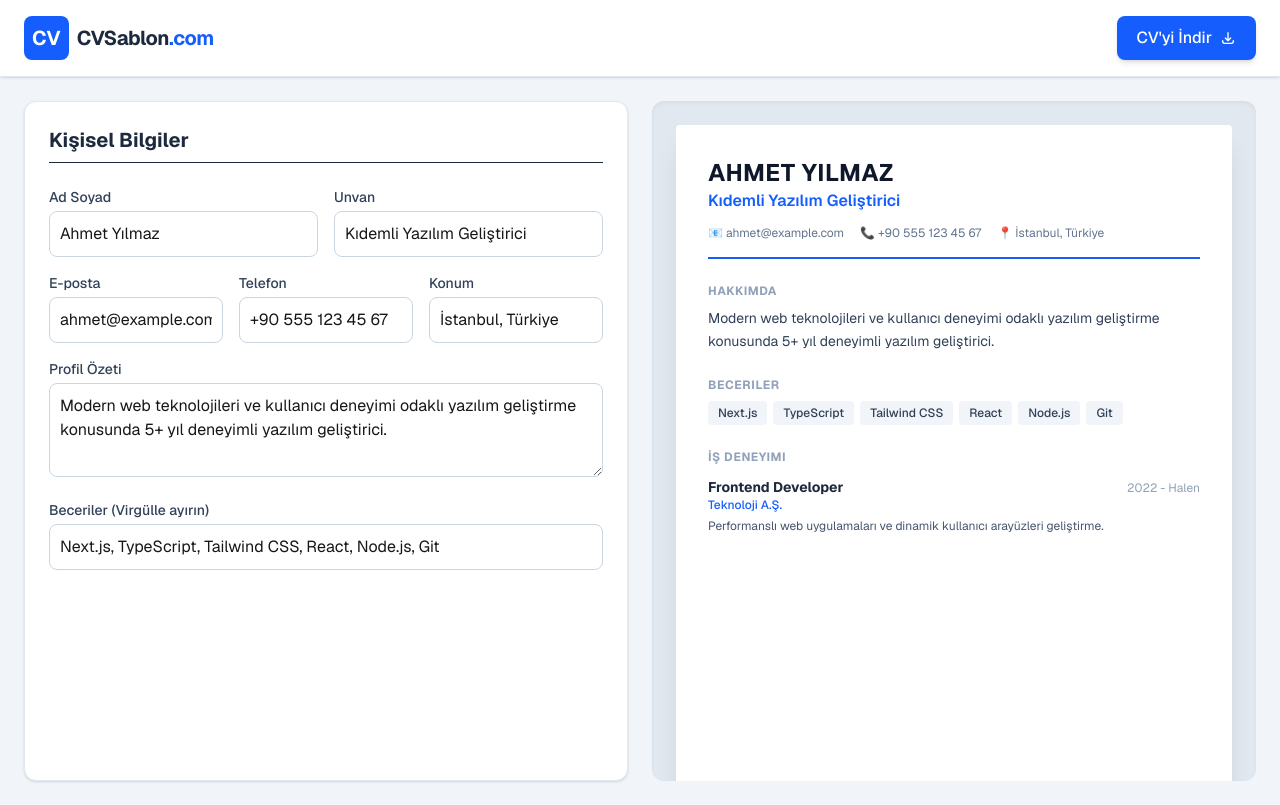
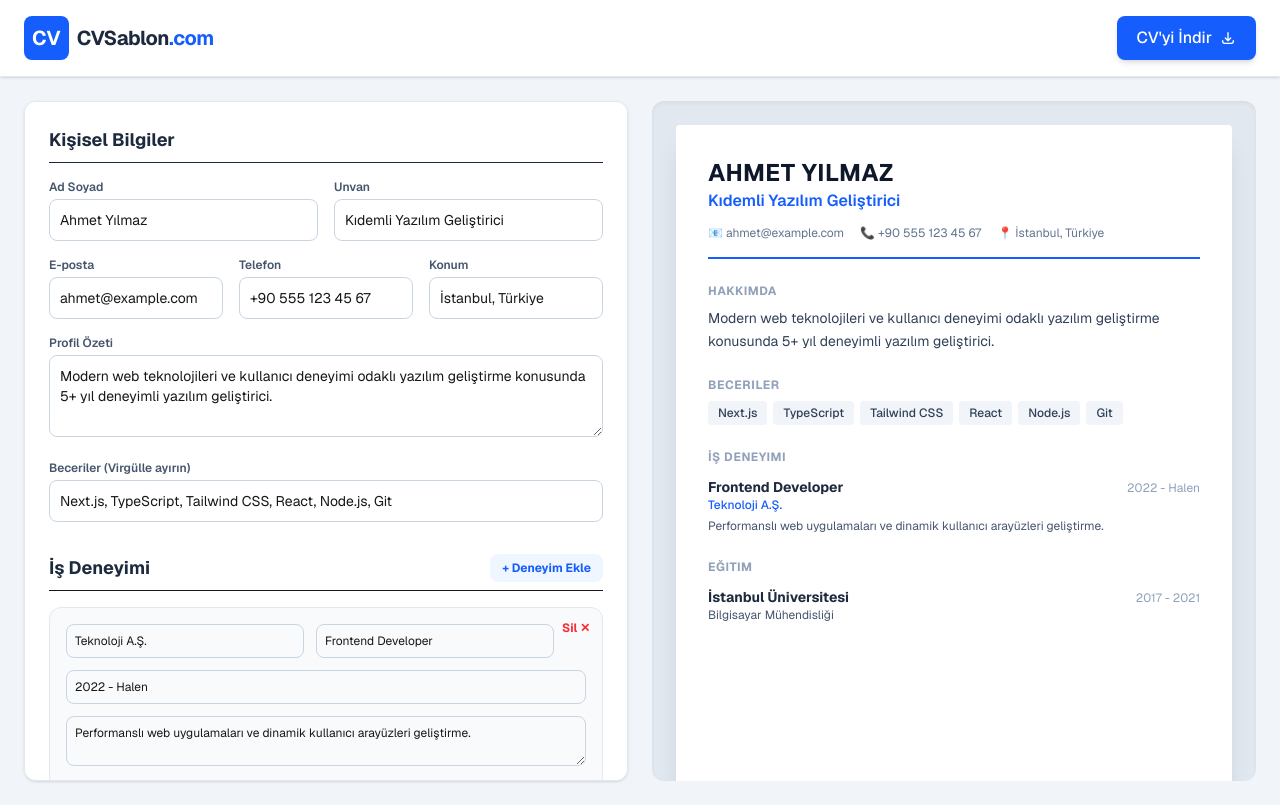
Before and after one commit to musayigitbilek/cvsablon, a Next.js app: page / in a window 1280 px wide. Built offline with nearby package versions, Linux system fonts and the light colour scheme.

Commit message:
Dinamik ekleme alanlari ve PDF indirme motoru eklendi

```diff
--- a/app/page.tsx
+++ b/app/page.tsx
@@ -1,6 +1,21 @@
 "use client";
 
-import React, { useState, useEffect } from "react";
+import React, { useState, useEffect, useRef } from "react";
+
+interface ExperienceItem {
+  id: string;
+  company: string;
+  role: string;
+  year: string;
+  desc: string;
+}
+
+interface EducationItem {
+  id: string;
+  school: string;
+  degree: string;
+  year: string;
+}
 
 interface CVData {
   fullName: string;
@@ -10,7 +25,8 @@ interface CVData {
   location: string;
   summary: string;
   skills: string;
-  experience: { company: string; role: string; year: string; desc: string }[];
+  experiences: ExperienceItem[];
+  educations: EducationItem[];
 }
 
 const initialData: CVData = {
@@ -22,12 +38,21 @@ const initialData: CVData = {
   summary:
     "Modern web teknolojileri ve kullanıcı deneyimi odaklı yazılım geliştirme konusunda 5+ yıl deneyimli yazılım geliştirici.",
   skills: "Next.js, TypeScript, Tailwind CSS, React, Node.js, Git",
-  experience: [
+  experiences: [
     {
+      id: "1",
       company: "Teknoloji A.Ş.",
       role: "Frontend Developer",
       year: "2022 - Halen",
       desc: "Performanslı web uygulamaları ve dinamik kullanıcı arayüzleri geliştirme.",
+    },
+  ],
+  educations: [
+    {
+      id: "1",
+      school: "İstanbul Üniversitesi",
+      degree: "Bilgisayar Mühendisliği",
+      year: "2017 - 2021",
     },
   ],
 };
@@ -35,8 +60,10 @@ const initialData: CVData = {
 export default function Home() {
   const [cvData, setCvData] = useState<CVData>(initialData);
   const [showPaywall, setShowPaywall] = useState(false);
+  const [isDownloading, setIsDownloading] = useState(false);
+  const cvPreviewRef = useRef<HTMLDivElement>(null);
 
-  // Yerel hafızadan (localStorage) veriyi yükleme
+  // Yerel hafızadan yükleme
   useEffect(() => {
     const savedData = localStorage.getItem("cvData");
     if (savedData) {
@@ -48,7 +75,7 @@ export default function Home() {
     }
   }, []);
 
-  // Form değiştikçe hafızaya kaydetme
+  // Form değişikliği ve kaydetme
   const handleChange = (
     e: React.ChangeEvent<HTMLInputElement | HTMLTextAreaElement>
   ) => {
@@ -58,9 +85,103 @@ export default function Home() {
     localStorage.setItem("cvData", JSON.stringify(updated));
   };
 
+  // Deneyim Ekle / Sil / Güncelle
+  const addExperience = () => {
+    const newExp: ExperienceItem = {
+      id: Date.now().toString(),
+      company: "",
+      role: "",
+      year: "",
+      desc: "",
+    };
+    const updated = {
+      ...cvData,
+      experiences: [...cvData.experiences, newExp],
+    };
+    setCvData(updated);
+    localStorage.setItem("cvData", JSON.stringify(updated));
+  };
+
+  const removeExperience = (id: string) => {
+    const updated = {
+      ...cvData,
+      experiences: cvData.experiences.filter((exp) => exp.id !== id),
+    };
+    setCvData(updated);
+    localStorage.setItem("cvData", JSON.stringify(updated));
+  };
+
+  const handleExpChange = (id: string, field: keyof ExperienceItem, value: string) => {
+    const updatedExps = cvData.experiences.map((exp) =>
+      exp.id === id ? { ...exp, [field]: value } : exp
+    );
+    const updated = { ...cvData, experiences: updatedExps };
+    setCvData(updated);
+    localStorage.setItem("cvData", JSON.stringify(updated));
+  };
+
+  // Eğitim Ekle / Sil / Güncelle
+  const addEducation = () => {
+    const newEdu: EducationItem = {
+      id: Date.now().toString(),
+      school: "",
+      degree: "",
+      year: "",
+    };
+    const updated = { ...cvData, educations: [...cvData.educations, newEdu] };
+    setCvData(updated);
+    localStorage.setItem("cvData", JSON.stringify(updated));
+  };
+
+  const removeEducation = (id: string) => {
+    const updated = {
+      ...cvData,
+      educations: cvData.educations.filter((edu) => edu.id !== id),
+    };
+    setCvData(updated);
+    localStorage.setItem("cvData", JSON.stringify(updated));
+  };
+
+  const handleEduChange = (id: string, field: keyof EducationItem, value: string) => {
+    const updatedEdus = cvData.educations.map((edu) =>
+      edu.id === id ? { ...edu, [field]: value } : edu
+    );
+    const updated = { ...cvData, educations: updatedEdus };
+    setCvData(updated);
+    localStorage.setItem("cvData", JSON.stringify(updated));
+  };
+
+  // Gerçek PDF İndirme Fonksiyonu
+  const handleDownloadPDF = async (isPro: boolean = false) => {
+    if (!cvPreviewRef.current) return;
+    setIsDownloading(true);
+
+    try {
+      // @ts-ignore
+      const html2pdf = (await import("html2pdf.js")).default;
+      const element = cvPreviewRef.current;
+
+      const opt = {
+        margin: 0,
+        filename: `${cvData.fullName || "cv"}_CVSablon.pdf`,
+        image: { type: "jpeg", quality: 0.98 },
+        html2canvas: { scale: 2, useCORS: true },
+        jsPDF: { unit: "mm", format: "a4", orientation: "portrait" },
+      };
+
+      await html2pdf().set(opt).from(element).save();
+    } catch (err) {
+      console.error("PDF oluşturma hatası:", err);
+      alert("PDF indirilirken bir hata oluştu. Lütfen tekrar deneyin.");
+    } finally {
+      setIsDownloading(false);
+      setShowPaywall(false);
+    }
+  };
+
   return (
     <div className="min-h-screen bg-slate-100 flex flex-col font-sans">
-      {/* Üst Bar / Header */}
+      {/* Header */}
       <header className="bg-white border-b border-slate-200 px-6 py-4 flex justify-between items-center sticky top-0 z-10 shadow-sm">
         <div className="flex items-center gap-2">
           <div className="bg-blue-600 text-white p-2 rounded-lg font-bold text-xl">
@@ -81,102 +202,213 @@ export default function Home() {
         </button>
       </header>
 
-      {/* Ana Gövde (Sol Form - Sağ Önizleme) */}
+      {/* Main Grid */}
       <main className="flex-1 grid grid-cols-1 lg:grid-cols-2 gap-6 p-6 max-w-[1600px] w-full mx-auto">
 
-        {/* SOL PANEL: FORM ALANLARI */}
-        <section className="bg-white rounded-xl p-6 shadow-sm border border-slate-200 overflow-y-auto max-h-[calc(100vh-120px)]">
-          <h2 className="text-xl font-bold text-slate-800 mb-6 pb-2 border-b">
+        {/* SOL FORM */}
+        <section className="bg-white rounded-xl p-6 shadow-sm border border-slate-200 overflow-y-auto max-h-[calc(100vh-120px)] space-y-8">
+
+          {/* Kişisel Bilgiler */}
+          <div>
+            <h2 className="text-lg font-bold text-slate-800 mb-4 pb-2 border-b">
               Kişisel Bilgiler
             </h2>
-
             <div className="space-y-4">
               <div className="grid grid-cols-1 md:grid-cols-2 gap-4">
                 <div>
-                <label className="block text-sm font-medium text-slate-700 mb-1">Ad Soyad</label>
+                  <label className="block text-xs font-semibold text-slate-600 mb-1">Ad Soyad</label>
                   <input
                     type="text"
                     name="fullName"
                     value={cvData.fullName}
                     onChange={handleChange}
-                  className="w-full border border-slate-300 p-2.5 rounded-lg focus:ring-2 focus:ring-blue-500 focus:outline-none"
+                    className="w-full border border-slate-300 p-2.5 rounded-lg text-sm focus:ring-2 focus:ring-blue-500 focus:outline-none"
                   />
                 </div>
                 <div>
-                <label className="block text-sm font-medium text-slate-700 mb-1">Unvan</label>
+                  <label className="block text-xs font-semibold text-slate-600 mb-1">Unvan</label>
                   <input
                     type="text"
                     name="title"
                     value={cvData.title}
                     onChange={handleChange}
-                  className="w-full border border-slate-300 p-2.5 rounded-lg focus:ring-2 focus:ring-blue-500 focus:outline-none"
+                    className="w-full border border-slate-300 p-2.5 rounded-lg text-sm focus:ring-2 focus:ring-blue-500 focus:outline-none"
                   />
                 </div>
               </div>
 
               <div className="grid grid-cols-1 md:grid-cols-3 gap-4">
                 <div>
-                <label className="block text-sm font-medium text-slate-700 mb-1">E-posta</label>
+                  <label className="block text-xs font-semibold text-slate-600 mb-1">E-posta</label>
                   <input
                     type="email"
                     name="email"
                     value={cvData.email}
                     onChange={handleChange}
-                  className="w-full border border-slate-300 p-2.5 rounded-lg focus:ring-2 focus:ring-blue-500 focus:outline-none"
+                    className="w-full border border-slate-300 p-2.5 rounded-lg text-sm focus:ring-2 focus:ring-blue-500 focus:outline-none"
                   />
                 </div>
                 <div>
-                <label className="block text-sm font-medium text-slate-700 mb-1">Telefon</label>
+                  <label className="block text-xs font-semibold text-slate-600 mb-1">Telefon</label>
                   <input
                     type="text"
                     name="phone"
                     value={cvData.phone}
                     onChange={handleChange}
-                  className="w-full border border-slate-300 p-2.5 rounded-lg focus:ring-2 focus:ring-blue-500 focus:outline-none"
+                    className="w-full border border-slate-300 p-2.5 rounded-lg text-sm focus:ring-2 focus:ring-blue-500 focus:outline-none"
                   />
                 </div>
                 <div>
-                <label className="block text-sm font-medium text-slate-700 mb-1">Konum</label>
+                  <label className="block text-xs font-semibold text-slate-600 mb-1">Konum</label>
                   <input
                     type="text"
                     name="location"
                     value={cvData.location}
                     onChange={handleChange}
-                  className="w-full border border-slate-300 p-2.5 rounded-lg focus:ring-2 focus:ring-blue-500 focus:outline-none"
+                    className="w-full border border-slate-300 p-2.5 rounded-lg text-sm focus:ring-2 focus:ring-blue-500 focus:outline-none"
                   />
                 </div>
               </div>
 
               <div>
-              <label className="block text-sm font-medium text-slate-700 mb-1">Profil Özeti</label>
+                <label className="block text-xs font-semibold text-slate-600 mb-1">Profil Özeti</label>
                 <textarea
                   name="summary"
                   rows={3}
                   value={cvData.summary}
                   onChange={handleChange}
-                className="w-full border border-slate-300 p-2.5 rounded-lg focus:ring-2 focus:ring-blue-500 focus:outline-none"
+                  className="w-full border border-slate-300 p-2.5 rounded-lg text-sm focus:ring-2 focus:ring-blue-500 focus:outline-none"
                 />
               </div>
 
               <div>
-              <label className="block text-sm font-medium text-slate-700 mb-1">Beceriler (Virgülle ayırın)</label>
+                <label className="block text-xs font-semibold text-slate-600 mb-1">Beceriler (Virgülle ayırın)</label>
                 <input
                   type="text"
                   name="skills"
                   value={cvData.skills}
                   onChange={handleChange}
-                className="w-full border border-slate-300 p-2.5 rounded-lg focus:ring-2 focus:ring-blue-500 focus:outline-none"
+                  className="w-full border border-slate-300 p-2.5 rounded-lg text-sm focus:ring-2 focus:ring-blue-500 focus:outline-none"
                 />
               </div>
             </div>
+          </div>
+
+          {/* İş Deneyimi */}
+          <div>
+            <div className="flex justify-between items-center mb-4 pb-2 border-b">
+              <h2 className="text-lg font-bold text-slate-800">İş Deneyimi</h2>
+              <button
+                onClick={addExperience}
+                className="text-xs bg-blue-50 hover:bg-blue-100 text-blue-600 font-bold px-3 py-1.5 rounded-lg transition-all"
+              >
+                + Deneyim Ekle
+              </button>
+            </div>
+
+            <div className="space-y-4">
+              {cvData.experiences.map((exp) => (
+                <div key={exp.id} className="p-4 border border-slate-200 rounded-xl bg-slate-50 relative space-y-3">
+                  <button
+                    onClick={() => removeExperience(exp.id)}
+                    className="absolute top-3 right-3 text-red-500 hover:text-red-700 text-xs font-bold"
+                  >
+                    Sil ✕
+                  </button>
+                  <div className="grid grid-cols-1 md:grid-cols-2 gap-3 pr-8">
+                    <input
+                      type="text"
+                      placeholder="Şirket Adı"
+                      value={exp.company}
+                      onChange={(e) => handleExpChange(exp.id, "company", e.target.value)}
+                      className="border border-slate-300 p-2 rounded-lg text-xs w-full"
+                    />
+                    <input
+                      type="text"
+                      placeholder="Pozisyon / Unvan"
+                      value={exp.role}
+                      onChange={(e) => handleExpChange(exp.id, "role", e.target.value)}
+                      className="border border-slate-300 p-2 rounded-lg text-xs w-full"
+                    />
+                  </div>
+                  <input
+                    type="text"
+                    placeholder="Tarih / Yıl (Örn: 2020 - 2023)"
+                    value={exp.year}
+                    onChange={(e) => handleExpChange(exp.id, "year", e.target.value)}
+                    className="border border-slate-300 p-2 rounded-lg text-xs w-full"
+                  />
+                  <textarea
+                    placeholder="Açıklama / Sorumluluklar"
+                    rows={2}
+                    value={exp.desc}
+                    onChange={(e) => handleExpChange(exp.id, "desc", e.target.value)}
+                    className="border border-slate-300 p-2 rounded-lg text-xs w-full"
+                  />
+                </div>
+              ))}
+            </div>
+          </div>
+
+          {/* Eğitim */}
+          <div>
+            <div className="flex justify-between items-center mb-4 pb-2 border-b">
+              <h2 className="text-lg font-bold text-slate-800">Eğitim</h2>
+              <button
+                onClick={addEducation}
+                className="text-xs bg-blue-50 hover:bg-blue-100 text-blue-600 font-bold px-3 py-1.5 rounded-lg transition-all"
+              >
+                + Eğitim Ekle
+              </button>
+            </div>
+
+            <div className="space-y-4">
+              {cvData.educations.map((edu) => (
+                <div key={edu.id} className="p-4 border border-slate-200 rounded-xl bg-slate-50 relative space-y-3">
+                  <button
+                    onClick={() => removeEducation(edu.id)}
+                    className="absolute top-3 right-3 text-red-500 hover:text-red-700 text-xs font-bold"
+                  >
+                    Sil ✕
+                  </button>
+                  <div className="grid grid-cols-1 md:grid-cols-2 gap-3 pr-8">
+                    <input
+                      type="text"
+                      placeholder="Okul / Üniversite"
+                      value={edu.school}
+                      onChange={(e) => handleEduChange(edu.id, "school", e.target.value)}
+                      className="border border-slate-300 p-2 rounded-lg text-xs w-full"
+                    />
+                    <input
+                      type="text"
+                      placeholder="Bölüm / Derece"
+                      value={edu.degree}
+                      onChange={(e) => handleEduChange(edu.id, "degree", e.target.value)}
+                      className="border border-slate-300 p-2 rounded-lg text-xs w-full"
+                    />
+                  </div>
+                  <input
+                    type="text"
+                    placeholder="Yıl (Örn: 2017 - 2021)"
+                    value={edu.year}
+                    onChange={(e) => handleEduChange(edu.id, "year", e.target.value)}
+                    className="border border-slate-300 p-2 rounded-lg text-xs w-full"
+                  />
+                </div>
+              ))}
+            </div>
+          </div>
+
         </section>
 
-        {/* SAĞ PANEL: CANLI CV ÖNİZLEME */}
+        {/* SAĞ CANLI ÖNİZLEME */}
         <section className="bg-slate-200 rounded-xl p-6 shadow-inner flex justify-center items-start overflow-y-auto max-h-[calc(100vh-120px)]">
-          {/* A4 Kağıdı Görünümü */}
-          <div className="bg-white w-full max-w-[595px] min-h-[842px] p-8 shadow-xl rounded-sm flex flex-col justify-between text-slate-800 relative">
+          <div
+            ref={cvPreviewRef}
+            className="bg-white w-full max-w-[595px] min-h-[842px] p-8 shadow-xl rounded-sm flex flex-col justify-between text-slate-800 relative"
+          >
             <div>
-              {/* CV Header */}
+              {/* Header */}
               <div className="border-b-2 border-blue-600 pb-4 mb-6">
                 <h1 className="text-2xl font-bold text-slate-900 uppercase tracking-wide">
                   {cvData.fullName || "Adınız Soyadınız"}
@@ -213,12 +445,13 @@ export default function Home() {
               )}
 
               {/* Deneyim */}
+              {cvData.experiences.length > 0 && (
                 <div className="mb-6">
                   <h3 className="text-xs font-bold text-slate-400 uppercase tracking-wider mb-3">İş Deneyimi</h3>
-                {cvData.experience.map((exp, idx) => (
-                  <div key={idx} className="mb-3">
+                  {cvData.experiences.map((exp) => (
+                    <div key={exp.id} className="mb-3">
                       <div className="flex justify-between items-baseline">
-                      <span className="font-bold text-sm text-slate-800">{exp.role}</span>
+                        <span className="font-bold text-sm text-slate-800">{exp.role || "Pozisyon"}</span>
                         <span className="text-xs text-slate-400">{exp.year}</span>
                       </div>
                       <div className="text-xs text-blue-600 font-medium mb-1">{exp.company}</div>
@@ -226,9 +459,26 @@ export default function Home() {
                     </div>
                   ))}
                 </div>
+              )}
+
+              {/* Eğitim */}
+              {cvData.educations.length > 0 && (
+                <div className="mb-6">
+                  <h3 className="text-xs font-bold text-slate-400 uppercase tracking-wider mb-3">Eğitim</h3>
+                  {cvData.educations.map((edu) => (
+                    <div key={edu.id} className="mb-2">
+                      <div className="flex justify-between items-baseline">
+                        <span className="font-bold text-sm text-slate-800">{edu.school || "Okul"}</span>
+                        <span className="text-xs text-slate-400">{edu.year}</span>
+                      </div>
+                      <div className="text-xs text-slate-600">{edu.degree}</div>
+                    </div>
+                  ))}
+                </div>
+              )}
             </div>
 
-            {/* Alt Kısım: Filigran (Ücretsiz Sürüm Amblemi) */}
+            {/* Filigran */}
             <div className="border-t pt-3 text-center text-[10px] text-slate-400 flex justify-between items-center">
               <span>Hazırlayan: CVSablon.com</span>
               <span>Sayfa 1 / 1</span>
@@ -238,7 +488,7 @@ export default function Home() {
 
       </main>
 
-      {/* İNDİRME MODAL (PAYWALL) */}
+      {/* İndirme Modal */}
       {showPaywall && (
         <div className="fixed inset-0 bg-black/60 backdrop-blur-sm flex items-center justify-center p-4 z-50">
           <div className="bg-white rounded-2xl max-w-lg w-full p-6 shadow-2xl relative">
@@ -262,13 +512,11 @@ export default function Home() {
                   <p className="text-xs text-slate-500 mt-1">Alt kısımda cvsablon.com filigranı yer alır.</p>
                 </div>
                 <button
-                  onClick={() => {
-                    alert("Ücretsiz indirme başlatılıyor...");
-                    setShowPaywall(false);
-                  }}
-                  className="mt-4 w-full bg-slate-100 hover:bg-slate-200 text-slate-800 font-semibold py-2 rounded-lg text-sm transition-all"
+                  disabled={isDownloading}
+                  onClick={() => handleDownloadPDF(false)}
+                  className="mt-4 w-full bg-slate-100 hover:bg-slate-200 text-slate-800 font-semibold py-2 rounded-lg text-sm transition-all disabled:opacity-50"
                 >
-                  Ücretsiz İndir
+                  {isDownloading ? "Oluşturuluyor..." : "Ücretsiz İndir"}
                 </button>
               </div>
 
@@ -285,7 +533,7 @@ export default function Home() {
                 <button
                   onClick={() => {
                     alert("iyzico / PayTR Ödeme Sayfasına yönlendiriliyorsunuz (29.90 TL)...");
-                    setShowPaywall(false);
+                    handleDownloadPDF(true);
                   }}
                   className="mt-4 w-full bg-blue-600 hover:bg-blue-700 text-white font-semibold py-2 rounded-lg text-sm shadow-md transition-all"
                 >
--- a/package.json
+++ b/package.json
@@ -9,6 +9,7 @@
     "lint": "eslint"
   },
   "dependencies": {
+    "html2pdf.js": "^0.14.0",
     "next": "16.4.2",
     "react": "19.3.0",
     "react-dom": "19.3.0"
```
Also changed, not shown: 1 other file (tests, documents, lock files or other folders). Lines whose indentation alone changed are shown as unchanged.
